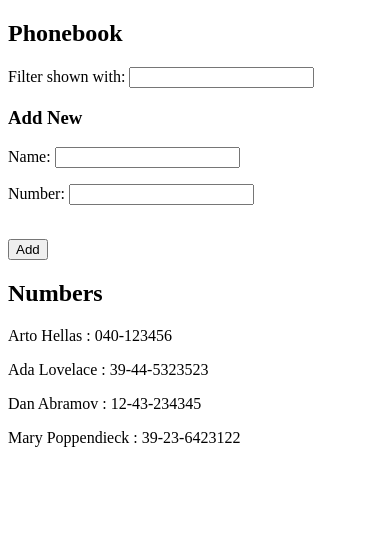
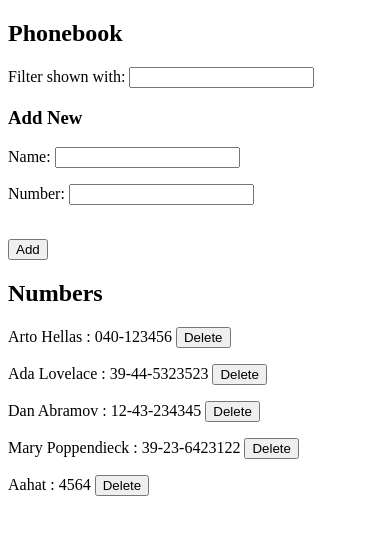
Before and after one commit to ajaythanki/fullstack_exercise, a React (Create React App) app in the folder part2/phonebook/: page / in a window 390 px wide. Shown: the top 534 px of the page. Built offline with nearby package versions, Linux system fonts and the light colour scheme; data requests are answered from the project's data file.

Commit message:
Exercises 2.12.-2.15.
+exercise: 2.12: Phonebook step7
exercise: 2.13: Phonebook step8
exercise: 2.14: Phonebook step9
exercise: 2.15*: Phonebook step10

Refactored code
Separated server module

```diff
--- a/part2/phonebook/db.json
+++ b/part2/phonebook/db.json
@@ -1,8 +1,29 @@
 {
   "persons": [
-    { "name": "Arto Hellas", "number": "040-123456", "id": 1 },
-    { "name": "Ada Lovelace", "number": "39-44-5323523", "id": 2 },
-    { "name": "Dan Abramov", "number": "12-43-234345", "id": 3 },
-    { "name": "Mary Poppendieck", "number": "39-23-6423122", "id": 4 }
+    {
+      "name": "Arto Hellas",
+      "number": "040-123456",
+      "id": 1
+    },
+    {
+      "name": "Ada Lovelace",
+      "number": "39-44-5323523",
+      "id": 2
+    },
+    {
+      "name": "Dan Abramov",
+      "number": "12-43-234345",
+      "id": 3
+    },
+    {
+      "name": "Mary Poppendieck",
+      "number": "39-23-6423122",
+      "id": 4
+    },
+    {
+      "name": "Aahat",
+      "number": "4564",
+      "id": 5
+    }
   ]
 }
--- a/part2/phonebook/src/App.js
+++ b/part2/phonebook/src/App.js
@@ -8,14 +8,20 @@ exercise: 2.9*: The Phonebook Step4
 exercise: 2.10: The Phonebook Step5
 exercise: 2.11: The Phonebook Step6
 
+Exercises 2.12.-2.15.
+exercise: 2.12: Phonebook step7
+exercise: 2.13: Phonebook step8
+exercise: 2.14: Phonebook step9
+exercise: 2.15*: Phonebook step10
+
 ==================================================
 */
 
 import { useState, useEffect } from "react";
-import axios from 'axios'
 import AddNew from "./components/AddNew";
 import Filter from "./components/Filter";
 import Persons from "./components/Persons";
+import personService from "./services/person";
 
 const App = () => {
   const [persons, setPersons] = useState([]);
@@ -25,27 +31,63 @@ const App = () => {
   const [showAll, setShowAll] = useState(true);
 
   const hook = () => {
-    axios
-      .get('http://localhost:3001/persons')
-      .then(response => setPersons(response.data));
+    personService.getAll().then((initialPersons) => setPersons(initialPersons));
   };
-  useEffect(hook, [])
+  useEffect(hook, []);
 
   const handleOnSubmit = (e) => {
     e.preventDefault();
 
-    const isExist = persons.some((elem) => elem.name === newName);
-    if (isExist) return alert(`${newName} is already added to phonebook`);
-    setPersons(persons.concat({ name: newName, number: newNumber }));
-    setNewName("");
-    setNewNumber("");
+    const isExisting = persons.some((elem) => elem.name === newName);
+    if (isExisting) {
+      let result = persons.filter((p) => p.name === newName);
+      const { name, id } = result[0];
+
+      if (
+        window.confirm(
+          `${name} is already added to phonebook, replace the old number with new one?`
+        )
+      ) {
+        personService
+          .update(id, { name: name, number: newNumber })
+          .then((res) => {
+            const newPersons = [...persons];
+            newPersons.map((person) => {
+              if (person.id === res.id) person.number = res.number;
+              return person;
+            });
+            console.log(newPersons);
+            setPersons(newPersons);
+          });
+      }
+      return;
+    }
+    personService
+      .create({ name: newName, number: newNumber })
+      .then((newObject) => {
+        setPersons(persons.concat(newObject));
+        setNewName("");
+        setNewNumber("");
+      });
   };
   const personsToShow = showAll
     ? persons
     : persons.filter((person) =>
         person.name.toLowerCase().includes(filteredData.toLowerCase())
       );
-
+  const deleteHandler = (id) => {
+    let result = persons.filter((p) => p.id === id);
+    const { name } = result[0];
+    if (window.confirm(`Delete ${name} ?`)) {
+      personService.deletePerson(id).then((status) => {
+        if (status === 200) {
+          setPersons(persons.filter((p) => p.id !== id));
+        } else {
+          alert(`Cound not Delete ${name}`);
+        }
+      });
+    }
+  };
   const newNameHandler = (e) => {
     setNewName(e.target.value);
   };
@@ -70,7 +112,7 @@ const App = () => {
         newNumber={newNumber}
         newNumberHandler={newNumberHandler}
       />
-      <Persons personsToShow={personsToShow} />
+      <Persons personsToShow={personsToShow} deleteHandler={deleteHandler} />
     </div>
   );
 };
--- a/part2/phonebook/src/components/AddNew.js
+++ b/part2/phonebook/src/components/AddNew.js
@@ -13,11 +13,13 @@ const AddNew = (props) => {
         <div>
           <InputField
             title={"Name: "}
+            inputType={"text"}
             fieldValue={newName}
             onChangeHandler={newNameHandler}
           />
           <InputField
             title={"Number: "}
+            inputType={"number"}
             fieldValue={newNumber}
             onChangeHandler={newNumberHandler}
           />
--- a/part2/phonebook/src/components/Filter.js
+++ b/part2/phonebook/src/components/Filter.js
@@ -4,6 +4,7 @@ const Filter = ({ filteredData, handleFilter }) => {
   return (
     <InputField
       title={"Filter shown with: "}
+      inputType={"text"}
       fieldValue={filteredData}
       onChangeHandler={handleFilter}
     />
--- a/part2/phonebook/src/components/InputField.js
+++ b/part2/phonebook/src/components/InputField.js
@@ -1,7 +1,7 @@
-const InputField = ({ title, fieldValue, onChangeHandler }) => {
+const InputField = ({ title,inputType, fieldValue, onChangeHandler }) => {
   return (
     <p>
-      {title} <input value={fieldValue} onChange={(e) => onChangeHandler(e)} />
+      {title} <input type={inputType} value={fieldValue} onChange={(e) => onChangeHandler(e)} />
     </p>
   );
 };
--- a/part2/phonebook/src/components/Person.js
+++ b/part2/phonebook/src/components/Person.js
@@ -1,6 +1,7 @@
-const Person = ({ person }) => (
+const Person = ({ person, deleteHandler }) => (
   <p>
-    {person.name} : {person.number}
+    {person.name} : {person.number}{" "}
+    <button onClick={() => deleteHandler(person.id)}>Delete</button>
   </p>
 );
 export default Person;
--- a/part2/phonebook/src/components/Persons.js
+++ b/part2/phonebook/src/components/Persons.js
@@ -1,12 +1,16 @@
 import Person from "./Person";
 
-const Persons = ({ personsToShow }) => {
+const Persons = ({ personsToShow, deleteHandler }) => {
   return (
     <div>
       <h2>Numbers</h2>
       <div>
         {personsToShow.map((person) => (
-          <Person key={person.id} person={person} />
+          <Person
+            key={person.id}
+            person={person}
+            deleteHandler={deleteHandler}
+          />
         ))}
       </div>
     </div>
--- /dev/null
+++ b/part2/phonebook/src/services/person.js
@@ -0,0 +1,28 @@
+import axios from "axios";
+const baseUrl = "http://localhost:3001/persons";
+
+const getAll = () => {
+  const request = axios.get(baseUrl);
+  return request.then((response) => response.data);
+};
+
+const create = (newObject) => {
+  const request = axios.post(baseUrl, newObject);
+  return request.then((response) => response.data);
+};
+
+const deletePerson = (id) => {
+  const request = axios.delete(`${baseUrl}/${id}`);
+  return request.then((response) => response.status);
+};
+const update = (id, newObject) => {
+  const request = axios.put(`${baseUrl}/${id}`, newObject);
+  return request.then((response) => response.data);
+};
+const personService = {
+  getAll,
+  create,
+  update,
+  deletePerson,
+};
+export default personService;
```
